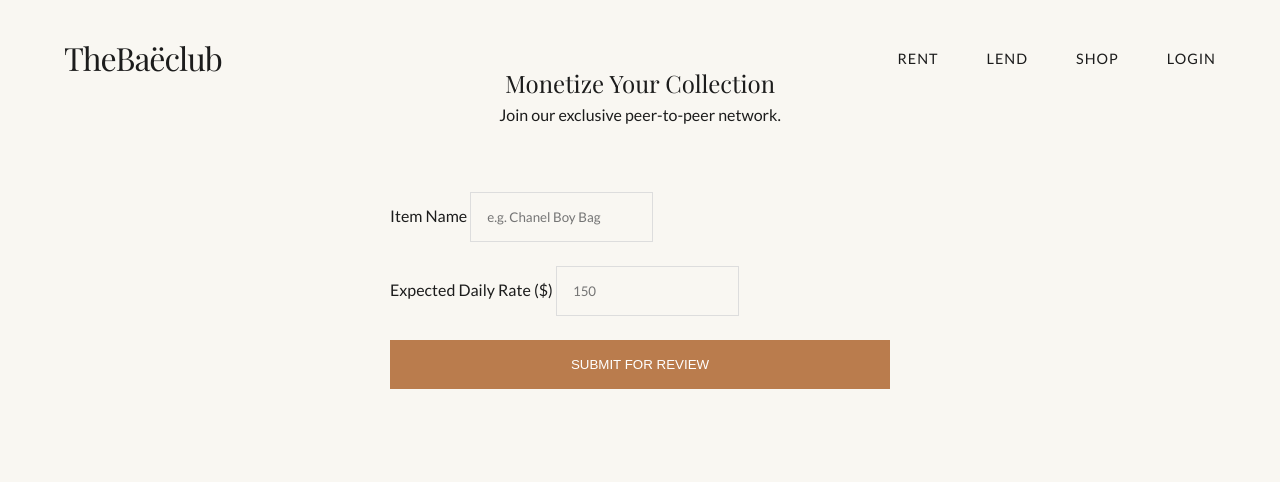
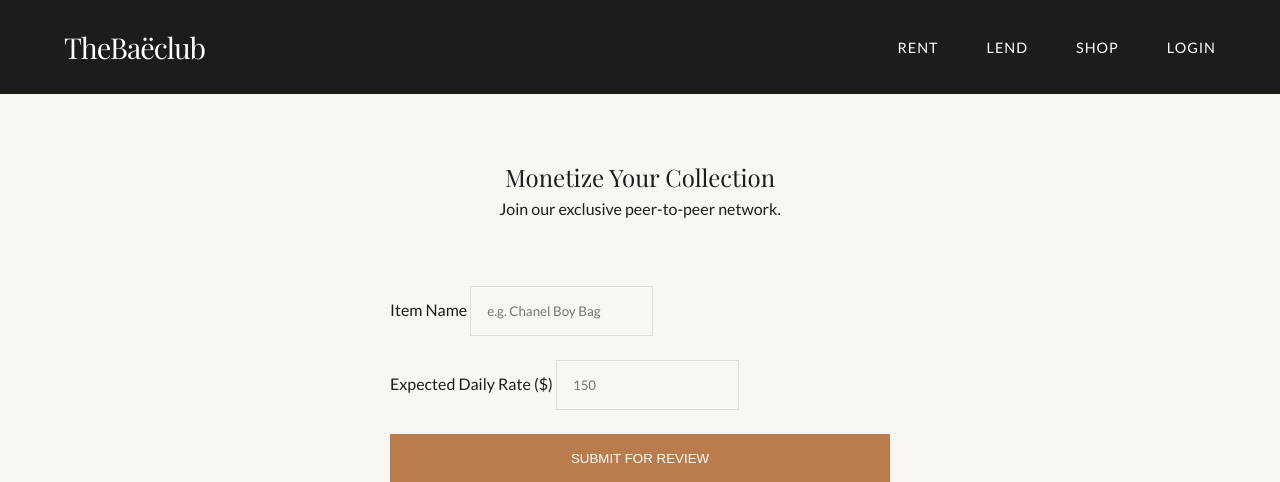
Before and after one commit to vbdevil98/baeclub_test, a Flask app: page /lend in a window 1280 px wide. Shown: the top 482 px of the page. Run offline with Flask 3, Linux system fonts and the light colour scheme; some web fonts are replaced.

Commit message:
Update style.css

```diff
--- a/static/style.css
+++ b/static/style.css
@@ -21,26 +21,39 @@ body {
 
 h1, h2, h3, .logo { font-family: var(--font-serif); font-weight: 400; }
 
-/* --- Navigation --- */
+/* --- Navigation (FIXED VISIBILITY) --- */
 .navbar {
     display: flex;
     justify-content: space-between;
     align-items: center;
-    padding: 2rem 5%;
-    position: absolute;
+    padding: 1.5rem 5%;
+    background-color: var(--text-dark); /* Dark background added */
     width: 100%;
+    position: relative; /* Changed from absolute to relative for flow */
     z-index: 10;
 }
 
-.logo a { font-size: 2rem; text-decoration: none; color: var(--text-dark); letter-spacing: -1px; }
+.logo a {
+    font-size: 1.8rem;
+    text-decoration: none;
+    color: var(--text-light); /* White Text */
+    letter-spacing: -1px;
+}
 
 .nav-links { list-style: none; display: flex; gap: 3rem; }
-.nav-links a { text-decoration: none; color: var(--text-dark); font-size: 0.9rem; text-transform: uppercase; letter-spacing: 1px; transition: var(--transition); }
+.nav-links a {
+    text-decoration: none;
+    color: var(--text-light); /* White Text */
+    font-size: 0.9rem;
+    text-transform: uppercase;
+    letter-spacing: 1px;
+    transition: var(--transition);
+}
 .nav-links a:hover { color: var(--brand-copper); }
 
 /* --- Hero --- */
 .hero {
-    height: 100vh;
+    height: 90vh; /* Adjusted height since nav is separate now */
     display: flex;
     align-items: center;
     justify-content: center;
@@ -48,7 +61,7 @@ h1, h2, h3, .logo { font-family: var(--font-serif); font-weight: 400; }
     background: url('https://images.unsplash.com/photo-1548036328-c9fa89d128fa?q=80&w=2069&auto=format&fit=crop') no-repeat center center/cover;
     position: relative;
 }
-.hero-overlay { position: absolute; top: 0; left: 0; width: 100%; height: 100%; background: rgba(0,0,0,0.2); }
+.hero-overlay { position: absolute; top: 0; left: 0; width: 100%; height: 100%; background: rgba(0,0,0,0.3); }
 .hero-content { position: relative; z-index: 2; color: var(--text-light); }
 .hero h1 { font-size: 4rem; line-height: 1.1; margin-bottom: 1.5rem; }
 
@@ -64,8 +77,11 @@ h1, h2, h3, .logo { font-family: var(--font-serif); font-weight: 400; }
 .catalog-header, .philosophy, .lend-header { padding: 4rem 10%; text-align: center; }
 .catalog-header h2 { font-size: 3rem; margin-bottom: 1rem; }
 .product-grid { display: grid; grid-template-columns: repeat(auto-fit, minmax(300px, 1fr)); gap: 3rem; padding: 0 10% 5% 10%; }
-.image-wrapper img { width: 100%; height: 400px; object-fit: cover; transition: transform 0.6s ease; }
+.image-wrapper { height: 400px; overflow: hidden; margin-bottom: 1rem; }
+.image-wrapper img { width: 100%; height: 100%; object-fit: cover; transition: transform 0.6s ease; }
 .product-card:hover img { transform: scale(1.05); }
+.product-info h3 { font-size: 1.2rem; }
+.product-info p { color: var(--brand-copper); font-weight: bold; margin: 0.5rem 0; }
 
 /* --- Forms --- */
 .form-container { display: flex; justify-content: center; padding-bottom: 5rem; }
```
